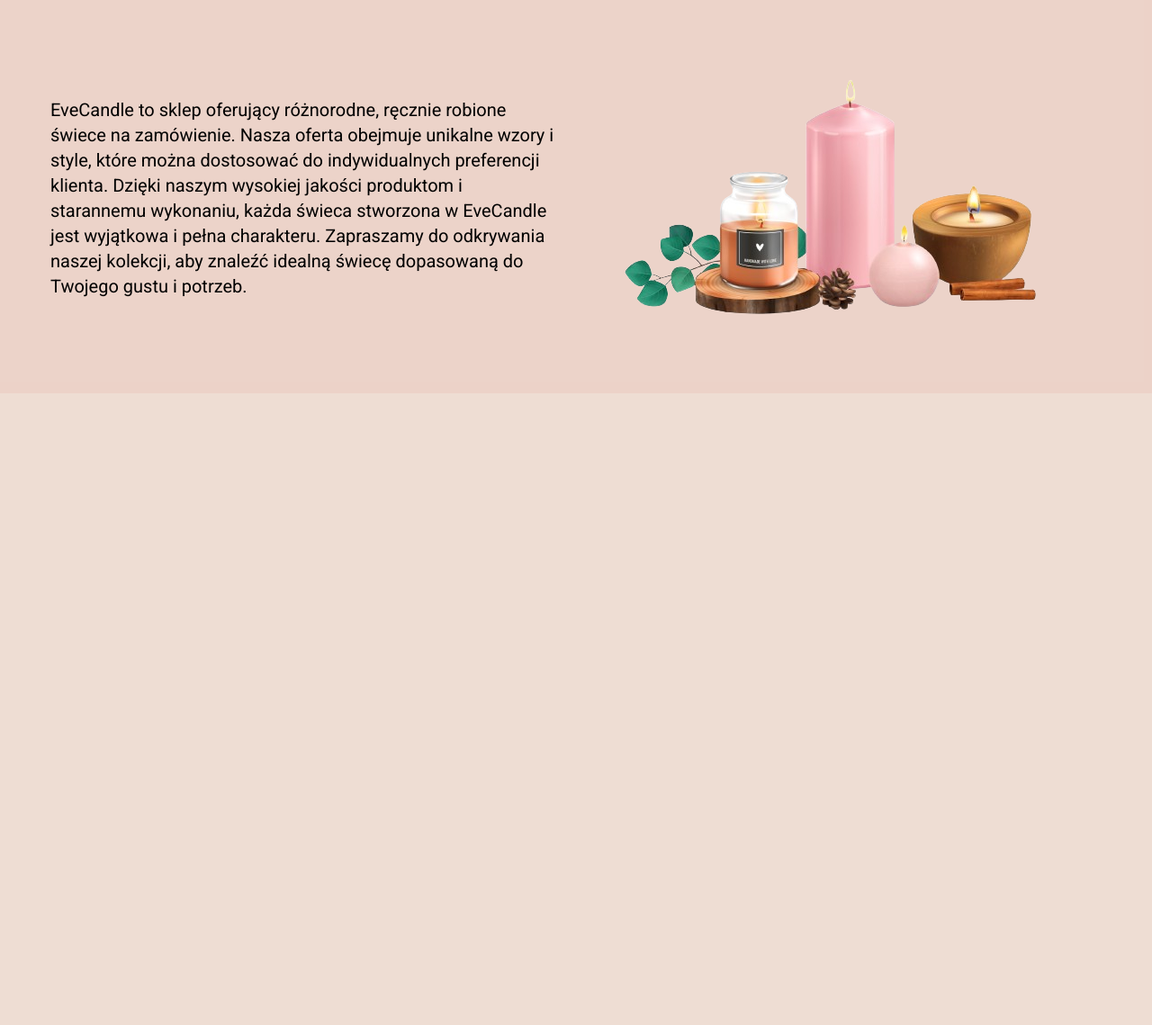
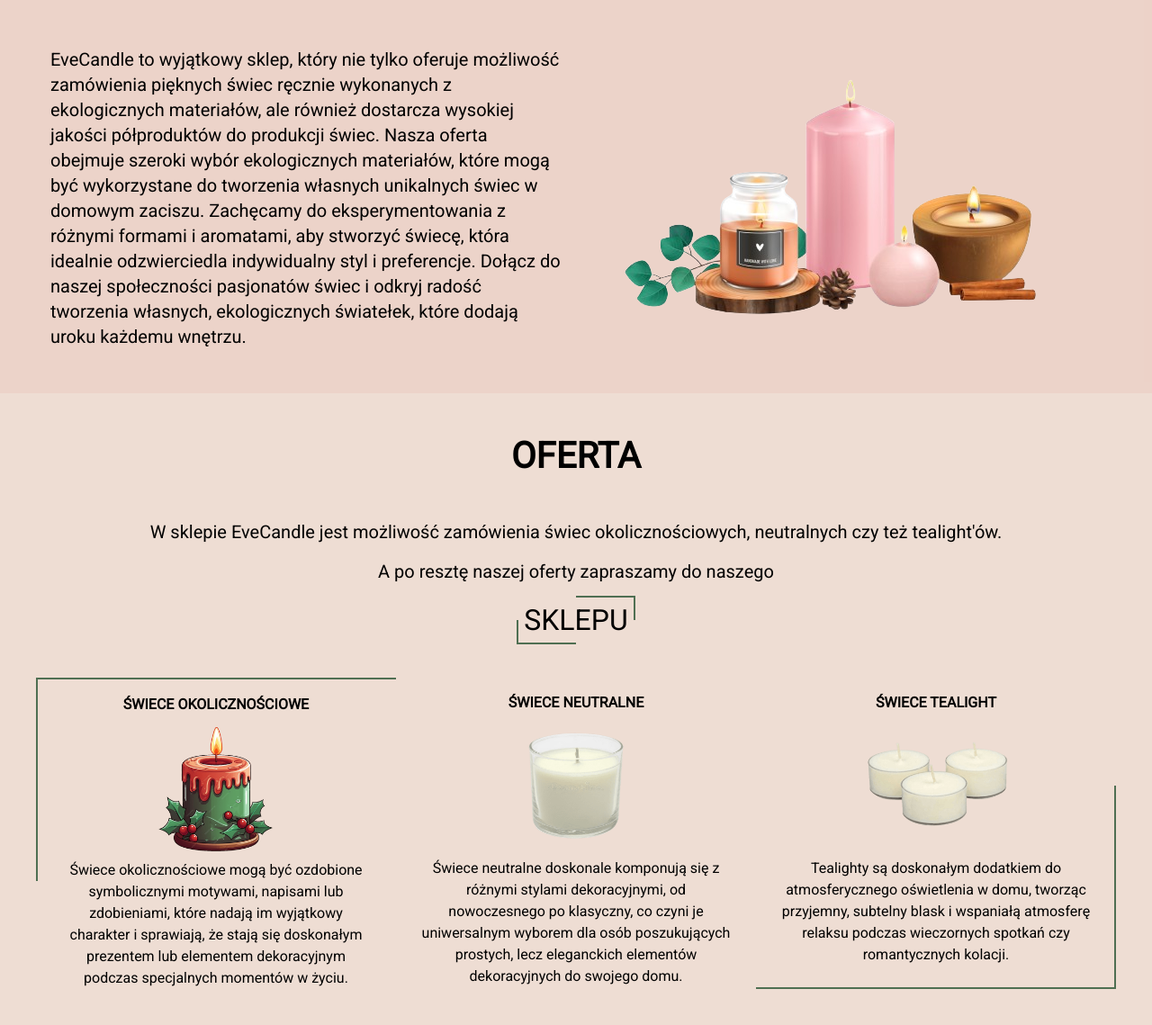
Before and after one commit to TiJun/EveCandle, a website built with Vite: page index.html in a window 1280 px wide. Shown: the part 593-1732 px from the top of the page at 90% size. Before the commit the page ends 1030 px from the top, so only its background shows below. Built offline with nearby package versions, Linux system fonts and the light colour scheme.

Commit message:
Created offers section for desktop

```diff
--- a/index.html
+++ b/index.html
@@ -35,20 +35,25 @@
   </nav>
   <nav class="hidden xl:block sticky top-0 bg-background z-10">
     <ul class="a> uppercase a> font-bold py-[1em] flex justify-evenly top-0">
-      <li id="desktop-nav"><a class="hover:text-[#4F6F52] transition-[color] relative px-[2em] py-[1em] link-top"
+      <li id="desktop-nav"><a
+          class="tracking-wider hover:text-[#4F6F52] transition-[color] relative px-[2em] py-[1em] link-top"
           href="#about-shop">O
           sklepie</a></li>
-      <li id="desktop-nav"><a class="hover:text-[#4F6F52] transition-[color] relative link-top px-[2em] py-[1em]"
-          href="">Oferta</a></li>
+      <li id="desktop-nav"><a
+          class="tracking-wider hover:text-[#4F6F52] transition-[color] relative link-top px-[2em] py-[1em]"
+          href="#offers">Oferta</a></li>
       <li><a class="px-[2em] py-[1em]" href="#"><img
             class="z-10 size-[12em] absolute top-[100%] right-[50%] left-[50%] transform-image bg-background rounded-full"
             src="./src/images/home-icon.png" alt="evecandle logo"></a>
       </li>
-      <li id="desktop-nav"><a class="hover:text-[#4F6F52] transition-[color] relative link-top px-[2em] py-[1em]"
+      <li id="desktop-nav"><a
+          class="tracking-wider hover:text-[#4F6F52] transition-[color] relative link-top px-[2em] py-[1em]"
           href="">Kontakt</a>
       </li>
-      <li id="desktop-nav"><a class="hover:text-[#4F6F52] transition-[color] relative link-top px-[2em] py-[1em]"
-          href="">Sklep</a></li>
+      <li id="desktop-nav"><a
+          class="tracking-wider hover:text-[#4F6F52] ease-in-out transition-[color] relative px-[2em] py-[1em] cta"
+          href="">Sklep</a>
+      </li>
     </ul>
   </nav>
   <header class="h-[50vh]">
@@ -63,16 +68,13 @@
       <h1 class="uppercase text-center py-[1em] medium:pt-[1em] text-[2.5em] font-bold ">o sklepie</h1>
       <div class="medium:grid medium:grid-cols-2 medium::grid-rows-1 wrapper">
         <div class="flex items-center">
-          <p class="text-2xl px-6 medium:text-xl medium:px-4">EveCandle to sklep oferujący różnorodne, ręcznie robione
-            świece
-            na
-            zamówienie.
-            Nasza
-            oferta
-            obejmuje unikalne
-            wzory i style, które można dostosować do indywidualnych preferencji klienta. Dzięki naszym wysokiej jakości
-            produktom i starannemu wykonaniu, każda świeca stworzona w EveCandle jest wyjątkowa i pełna charakteru.
-            Zapraszamy do odkrywania naszej kolekcji, aby znaleźć idealną świecę dopasowaną do Twojego gustu i potrzeb.
+          <p class="text-2xl px-6 medium:text-xl medium:px-4">EveCandle to wyjątkowy sklep, który nie tylko oferuje
+            możliwość zamówienia pięknych świec ręcznie wykonanych z ekologicznych materiałów, ale również dostarcza
+            wysokiej jakości półproduktów do produkcji świec. Nasza oferta obejmuje szeroki wybór ekologicznych
+            materiałów, które mogą być wykorzystane do tworzenia własnych unikalnych świec w domowym zaciszu. Zachęcamy
+            do eksperymentowania z różnymi formami i aromatami, aby stworzyć świecę, która idealnie odzwierciedla
+            indywidualny styl i preferencje. Dołącz do naszej społeczności pasjonatów świec i odkryj radość tworzenia
+            własnych, ekologicznych światełek, które dodają uroku każdemu wnętrzu.
           </p>
         </div>
         <div class="relative">
@@ -81,6 +83,45 @@
         </div>
       </div>
     </section>
+    <section id="offers">
+      <div class="flex flex-col ">
+        <h1 class="uppercase text-center py-[1em] medium:pt-[1em] text-[2.5em] font-bold ">oferta</h1>
+        <p class="text-center text-xl">W sklepie EveCandle jest możliwość zamówienia świec okolicznościowych,
+          neutralnych czy
+          też
+          tealight'ów.</p>
+        <p class="text-center my-4 text-xl">A po
+          resztę naszej oferty zapraszamy do naszego</p>
+        <button><a
+            class="text-[2em] transition-all ease-in-out hover:text-[#4f6f52] hover:before:w-[100%] hover:before:h-[100%] hover:after:h-[100%] hover:after:w-[100%] uppercase cta relative mx-auto p-2"
+            href="#">sklepu</a></button>
+      </div>
+      <div class="grid grid-cols-3 grid-rows-1 wrapper py-10">
+        <div
+          class="relative before:absolute before:top-0 before:left-0 before:border-[#4f6f52] before:border-l-2 before:h-[65%] border-t-2 pt-4 border-[#4f6f52]">
+          <h2 class="uppercase text-center font-bold ">świece okolicznościowe</h2>
+          <img class="size-[10em] mx-auto" src="./src/images/cgristmas-candle.png" alt="christmas candle">
+          <p class="text-center px-6">Świece okolicznościowe mogą być ozdobione symbolicznymi motywami, napisami lub
+            zdobieniami, które nadają im wyjątkowy charakter i sprawiają, że stają się doskonałym prezentem lub
+            elementem dekoracyjnym podczas specjalnych momentów w życiu.</p>
+        </div>
+        <div class="pt-4">
+          <h2 class="uppercase text-center font-bold ">świece neutralne</h2>
+          <img class="size-[10em] mx-auto" src="./src/images/neutral-candle.png" alt="neutral candle">
+          <p class="text-center px-6">Świece neutralne doskonale komponują się z różnymi stylami dekoracyjnymi, od
+            nowoczesnego po klasyczny, co czyni je uniwersalnym wyborem dla osób poszukujących prostych, lecz
+            eleganckich elementów dekoracyjnych do swojego domu.</p>
+        </div>
+        <div
+          class="border-[#4f6f52] border-b-2 relative before:absolute before:bottom-0 before:right-0 before:h-[65%] before:border-r-2 before:border-[#4f6f52] pt-4">
+          <h2 class="uppercase text-center font-bold ">świece tealight</h2>
+          <img class="size-[10em] mx-auto" src="./src/images/tealight.png" alt="tealight candle">
+          <p class="text-center px-6">Tealighty są doskonałym dodatkiem do atmosferycznego oświetlenia w domu, tworząc
+            przyjemny, subtelny blask i wspaniałą atmosferę relaksu podczas wieczornych spotkań czy romantycznych
+            kolacji.</p>
+        </div>
+      </div>
+    </section>
   </main>
   <script src="./src/script.js"></script>
 </body>
--- a/style.css
+++ b/style.css
@@ -96,3 +96,29 @@
 .active-scroll {
 	color: #4f6f52;
 }
+.cta::before {
+	content: "";
+	opacity: 100;
+	width: 50%;
+	height: 50%;
+	border-top-width: 2px;
+	border-right-width: 2px;
+	border-color: #4f6f52;
+	position: absolute;
+	top: 0;
+	right: 0;
+	transition: all 0.3s;
+}
+.cta::after {
+	content: "";
+	position: absolute;
+	bottom: 0;
+	left: 0;
+	opacity: 100;
+	width: 50%;
+	height: 50%;
+	border-color: #4f6f52;
+	border-bottom-width: 2px;
+	border-left-width: 2px;
+	transition: all 0.3s;
+}
```
Also changed, not shown: src/images/cgristmas-candle.png (added), src/images/christmas candle-1.jpg (added), src/images/christmas candle.jpg (added), src/images/neutral-candle.jpg (added), src/images/neutral-candle.png (added), src/images/tealight-desktop.jpg (added), src/images/tealight-mobile.jpg (added), src/images/tealight.png (added).
